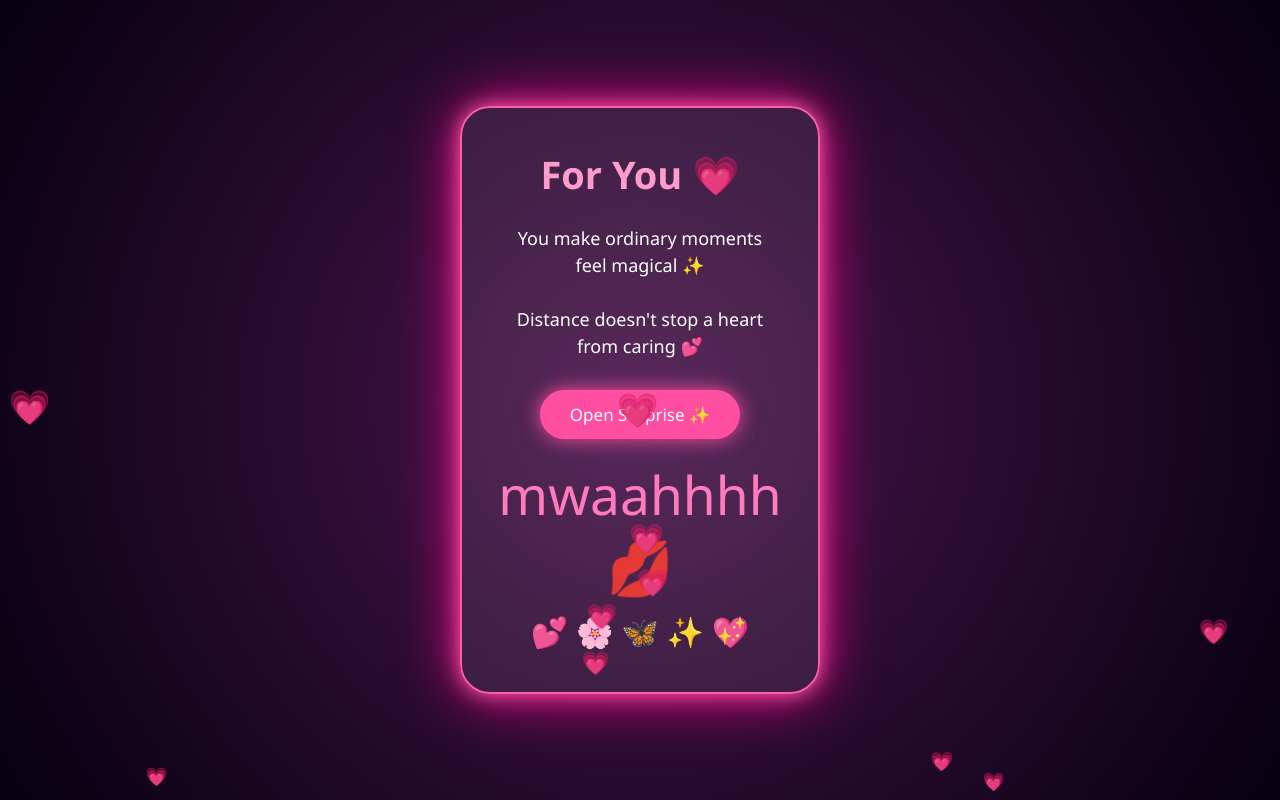
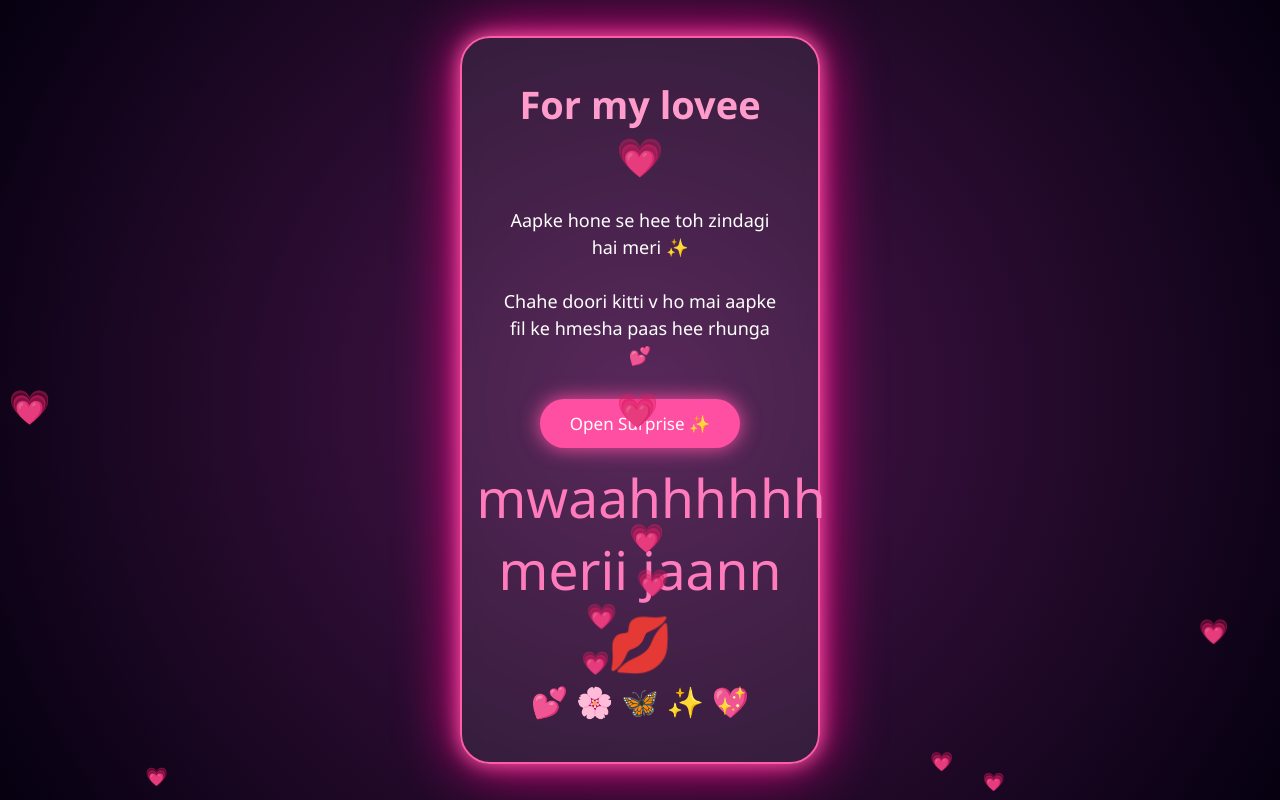
Before and after one commit to reyanfrr/love, a plain HTML site: page index.html in a window 1280 px wide. Shown: the top 800 px of the page. Drawn offline with Linux system fonts and the light colour scheme.

Commit message:
Update index.html

```diff
--- a/index.html
+++ b/index.html
@@ -3,7 +3,7 @@
 
 <head>
 
-<title>A Little Surprise 💗</title>
+<title>A Little Surprise for meri jannemann 💗</title>
 
 <style>
 
@@ -201,17 +201,17 @@ font-size:30px;
 
 
 <h1>
-For You 💗
+For my lovee 💗
 </h1>
 
 
 <div class="message">
 
-You make ordinary moments feel magical ✨
+Aapke hone se hee toh zindagi hai meri ✨
 
 <br><br>
 
-Distance doesn't stop a heart from caring 💕
+Chahe doori kitti v ho mai aapke fil ke hmesha paas hee rhunga 💕
 
 </div>
 
@@ -227,7 +227,7 @@ Open Surprise ✨
 
 <div class="kiss">
 
-mwaahhhh 💋
+mwaahhhhhh merii jaann 💋
 
 </div>
 
```
